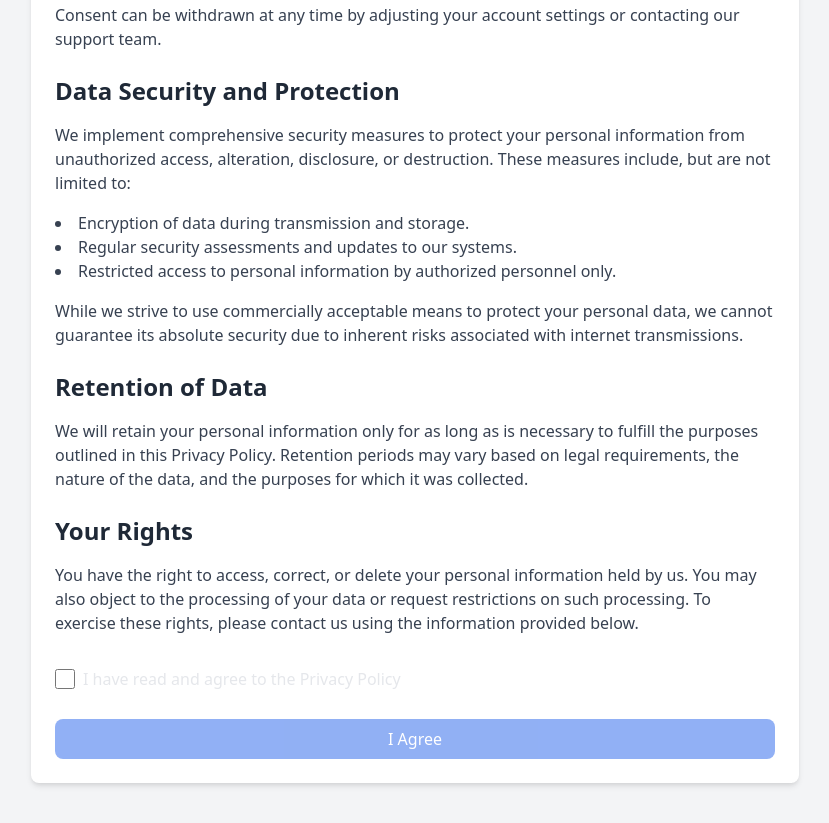
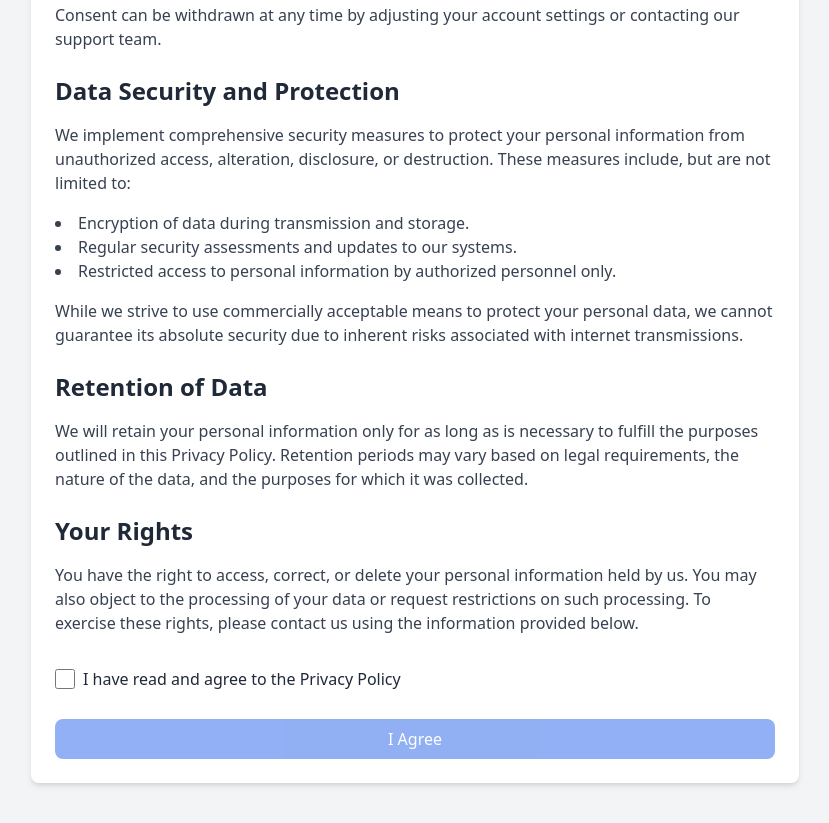
Before and after one commit to survey-cs/survey-cs.github.io, a plain HTML site: page privacy.html in a window 1280 px wide. Shown: the part 1105-1928 px from the top of the page, without its empty margins (225-1054 px from the left). Drawn offline with nearby package versions, Linux system fonts and the light colour scheme; sample sign-in values are in the browser's storage.

Commit message:
Update privacy.html

```diff
--- a/privacy.html
+++ b/privacy.html
@@ -86,7 +86,7 @@
         <div class="mt-8">
                 <label class="inline-flex items-center">
                     <input type="checkbox" id="agree-checkbox" class="form-checkbox h-5 w-5 text-gray-800">
-                    <span class="ml-2 text-gray-200">I have read and agree to the Privacy Policy</span>
+                    <span class="ml-2 text-gray-800">I have read and agree to the Privacy Policy</span>
                 </label>
             </div>
             <button id="agree-button" class="mt-6 w-full px-4 py-2 text-white bg-blue-600 rounded-lg cursor-not-allowed opacity-50" disabled>
```
